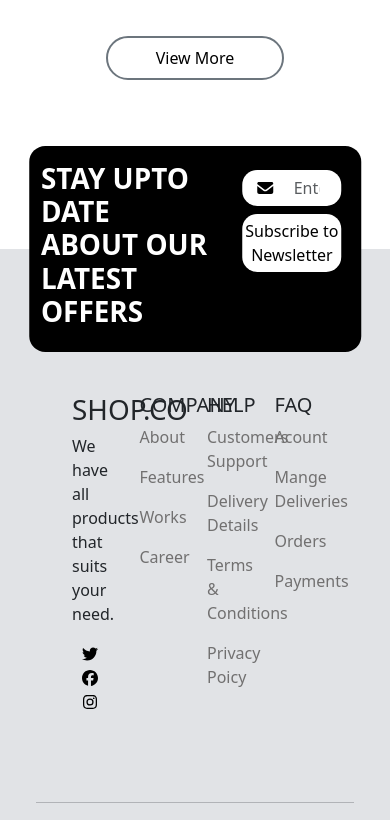
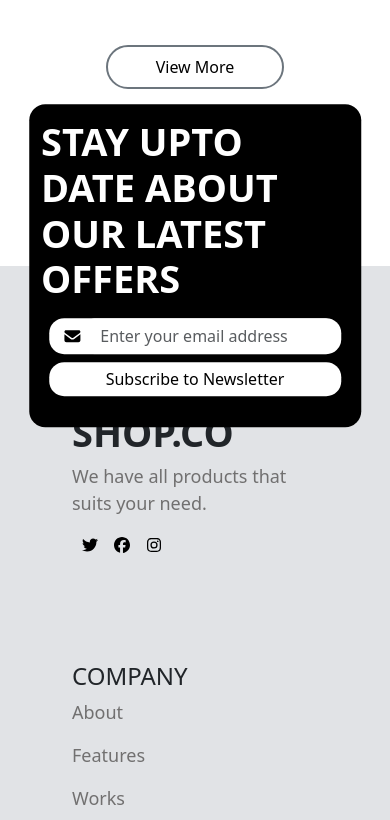
Before and after one commit to HosamAyoub/E-Commerce, a plain HTML site: page HTML/Home.html in a window 390 px wide. Shown: the part 1180-2000 px from the top of the page. Drawn offline with Linux system fonts and the light colour scheme; no server answers.

Commit message:
make footer responsive

```diff
--- a/HTML/Home.html
+++ b/HTML/Home.html
@@ -170,10 +170,10 @@
       <div class="position-relative">
         <div class="footerHero position-absolute top-0 start-50 translate-middle bg-black rounded-4" id="offer">
           <div class="row">
-            <div class="col-7">
+            <div class="col-lg-7 col-sm-12">
               <h1 class="text-white">STAY UPTO DATE ABOUT OUR LATEST OFFERS</h1>
             </div>
-            <div class="col-5" id="toEmail">
+            <div class="col-lg-5 col-sm-12" id="toEmail">
               <div class="d-flex">
                 <i class="footericon fa-solid fa-envelope"></i>
                 <input type="email" class="form-control" placeholder="Enter your email address" />
@@ -186,10 +186,10 @@
         </div>
       </div>
 
-      <div class="row pt-5 m-5">
-        <div class="col-3 pt-5 mt-5">
+      <div class="footerInfo row pt-5 m-5">
+        <div class="col-lg-3 col-sm-6 pt-5 mt-5">
           <h1>SHOP.CO</h1>
-          <p>We have all products that suits your need.</p>
+          <p class="footerLogoInfo">We have all products that suits your need.</p>
           <div>
             <a href="#"><i class="ms-2 fa-brands fa-twitter"></i></a>
             <a href="#"><i class="ms-2 fa-brands fa-facebook"></i></a>
@@ -197,21 +197,21 @@
           </div>
         </div>
 
-        <div class="col-3 pt-5 mt-5">
+        <div class="col-lg-3 col-sm-6 pt-5 mt-5">
           <h5>COMPANY</h5>
           <a href="#" class="text-decoration-none" style="color: rgb(113, 112, 112)"><p>About</p></a>
           <a href="#" class="text-decoration-none" style="color: rgb(113, 112, 112)"><p>Features</p></a>
           <a href="#" class="text-decoration-none" style="color: rgb(113, 112, 112)"><p>Works</p></a>
           <a href="#" class="text-decoration-none" style="color: rgb(113, 112, 112)"><p>Career</p></a>
         </div>
-        <div class="col-3 pt-5 mt-5">
+        <div class="col-lg-3 col-sm-6 pt-5 mt-5">
           <h5>HELP</h5>
           <a href="#" class="text-decoration-none" style="color: rgb(113, 112, 112)"><p>Customers Support</p></a>
           <a href="#" class="text-decoration-none" style="color: rgb(113, 112, 112)"><p>Delivery Details</p></a>
           <a href="#" class="text-decoration-none" style="color: rgb(113, 112, 112)"><p>Terms & Conditions</p></a>
           <a href="#" class="text-decoration-none" style="color: rgb(113, 112, 112)"><p>Privacy Poicy</p></a>
         </div>
-        <div class="col-3 pt-5 mt-5">
+        <div class="col-lg-3 col-sm-6 pt-5 mt-5">
           <h5>FAQ</h5>
           <a href="#" class="text-decoration-none" style="color: rgb(113, 112, 112)"><p>Acount</p></a>
           <a href="#" class="text-decoration-none" style="color: rgb(113, 112, 112)"><p>Mange Deliveries</p></a>
@@ -222,11 +222,11 @@
 
       <div class="mt-3 p-4">
         <hr />
-        <div class="d-flex justify-content-between align-items-center">
-          <div class="align-self-center">
+        <div class="d-flex justify-content-between align-items-center row">
+          <div class="align-self-center text-lg-start text-sm-center col-lg-6 col-sm-12">
             <p>Shop.Co &copy; 2000-2025. All Rights Reserved</p>
           </div>
-          <div class="align-self-center">
+          <div class="align-self-center text-lg-end text-sm-center col-lg-6 col-sm-12">
             <img src="../Images/FooterIcons.svg" alt="" />
           </div>
         </div>
--- a/Styles/Home.css
+++ b/Styles/Home.css
@@ -4,6 +4,7 @@
   --yellow-color: #ffc633;
   --gray-color1: #f0f0f0;
   --gray-color2: #909090;
+  --gray-color-text: #717070;
   --backround-color: var(--white-color);
 }
 
@@ -63,6 +64,7 @@ nav form button svg {
 /* Main */
 main {
   position: relative;
+  margin-bottom: 150px;
   /* height: 100vh; */
 }
 /* Hero */
@@ -229,6 +231,7 @@ article h2 {
   border-color: var(#00000080);
   color: var(--black-color);
   padding: 0.5rem 3rem;
+  margin-bottom: 1vh;
 }
 
 /* @media (prefers-color-scheme: dark) {
@@ -261,6 +264,7 @@ article h2 {
 /* Footer */
 footer {
   background-color: #e1e3e6;
+  margin-top: 20vh;
 }
 
 #offer {
@@ -294,20 +298,24 @@ footer {
   }
 }
 
-footer {
-  margin-top: 20vh;
+footer h1 {
+  font-weight: 800;
+  font-size: 38px;
+  /* font-size: 3vw; */
+  margin-right: 0.8vw;
 }
+
 footer svg {
   color: var(--black-color);
 }
 .footerHero {
-  /* margin-top: 20vh; */
   width: 85vw;
   padding: 4vw 3vw !important;
 }
 
-.footerHero > div > div > h1 {
-  font-weight: 800;
+.footerLogoInfo {
+  font-size: 1.5vh;
+  color: var(--gray-color-text);
 }
 
 .footericon {
@@ -318,3 +326,12 @@ footer svg {
   border-color: var(--black-color);
   box-shadow: none;
 }
+
+.footerInfo h5 {
+  font-size: 24px;
+  margin-top: 1vh;
+}
+
+.footerInfo p {
+  font-size: 18px;
+}
```
